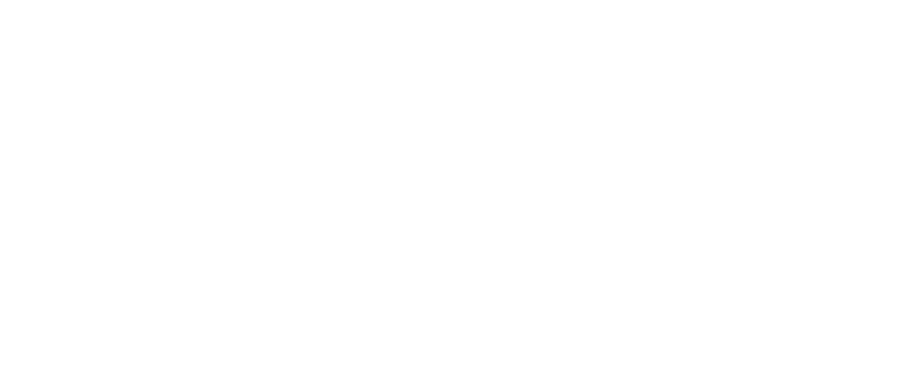
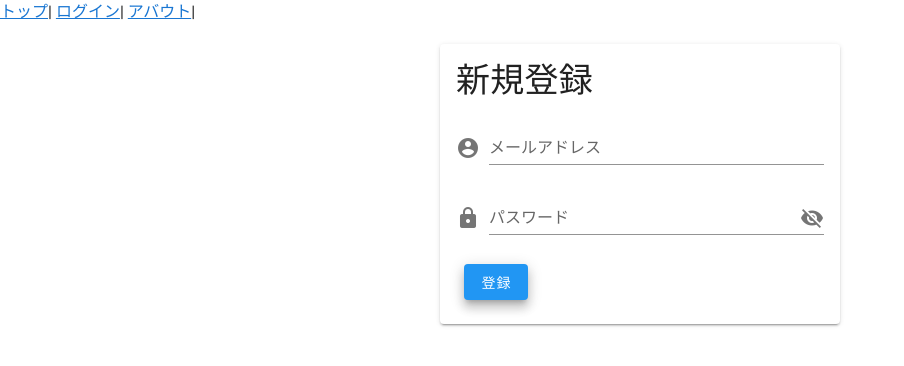
Before and after one commit to sisosyunya/noname, a Vue app: page /signup in a window 1280 px wide. Shown: the top 366 px of the page, without its empty margins (0-904 px from the left). Built offline with nearby package versions, Linux system fonts and the light colour scheme.

Commit message:
ログイン関連完成

```diff
--- a/package.json
+++ b/package.json
@@ -10,6 +10,7 @@
   "dependencies": {
     "axios": "^0.25.0",
     "core-js": "^3.6.5",
+    "firebase": "^9.6.4",
     "python-shell": "^3.0.1",
     "vue": "^2.6.11",
     "vue-router": "^3.2.0",
--- a/src/main.js
+++ b/src/main.js
@@ -2,10 +2,25 @@
 import App from './App.vue'
 import router from './router'
 import vuetify from './plugins/vuetify'
-import axios from 'axios'
+import { initializeApp } from "firebase/app";
+import { getAnalytics } from "firebase/analytics";
 
-Vue.config.productionTip = false
-Vue.prototype.$axios=axios
+const firebaseConfig = {
+  apiKey: "AIzaSyCqUWsHKFI5GfXd3u1_6v4b761qrDASJCg",
+  authDomain: "portforio-d9c04.firebaseapp.com",
+  projectId: "portforio-d9c04",
+  storageBucket: "portforio-d9c04.appspot.com",
+  messagingSenderId: "937225013149",
+  appId: "1:937225013149:web:608c6256a434cb9ccdd174",
+  measurementId: "G-6YDTGZ4RQX"
+};
+
+// Initialize Firebase
+export const app = initializeApp(firebaseConfig);
+export const analytics = getAnalytics(app);
+
+
+
 
 new Vue({
   router,
--- a/src/router/index.js
+++ b/src/router/index.js
@@ -3,6 +3,7 @@
 import Home from '../views/Home.vue'
 import Login from '../views/Login.vue'
 import About from '../views/About.vue'
+import Signup from '../views/Signup.vue'
 Vue.use(VueRouter)
 
 const routes = [
@@ -20,6 +21,11 @@
     path:'/login',
     name:'Login',
     component:Login
+  },
+  {
+    path:'/signup',
+    name:'Signup',
+    component:Signup
   }
 ]
 
--- a/src/views/Home.vue
+++ b/src/views/Home.vue
@@ -8,59 +8,5 @@
   </div>
 
 
-
-    <h1>デモ画面</h1>
-    <input type="button" value="移動" @click="goNewTask()"> <br>
-    <input type="number" v-model="message"><input type="button" value="取得" @click="getdata()">
-    <p> <font size="2"> 入力データ :{{ $data.message }} </font> </p>
-    <p> <font size="2"> 出力データ :{{ $data.result }} </font> </p>
-    <p> <font size="2"> 状態 :{{ $data.state }} </font> </p>
-
-
-
-
-
 </div>
 </template>
-
-<script>
-// eslint-disable-next-line
-/* eslint-disable */
-import * as d3 from 'd3'  //有効にする
-
-export default {
-  name: 'top',
-  data: function(){
-    return {
-        message:'',  //入力データを格納する変数。
-        result :'',  //演算結果を格納する変数。
-        state:"wait" //現在の状況を格納する変数。
-    }
-  },
-  methods: {
-    //テキストボックスに入力されたデータをバックエンドに送り、バックエンドから演算結果を受け取り、その結果を表示するメソッド
-    getdata:function(){
-        this.state="getting data"
-        this.$axios.get('http://192.168.0.4:3000/api',{params:{dat:this.message}})
-          .then(function(response){
-            console.log(response.data.message)  //バックエンドから返却された演算結果をconsole.logしている。
-            this.result= response.data.message
-            this.state="done"
-            }.bind(this))  //Promise処理を行う場合は.bind(this)が必要
-          .catch(function(error){  //バックエンドからエラーが返却された場合に行う処理について
-            this.state="ERROR"
-            }.bind(this))
-          .finally(function(){
-            }.bind(this))}
-
-  }
-}
-
-</script>
-
-<style scoped>
-.data-table {
-  width: 80%;
-  margin: auto;
-}
-</style>
--- a/src/views/Login.vue
+++ b/src/views/Login.vue
@@ -4,7 +4,8 @@
     <div id="nav">
       <router-link to="/">トップ</router-link>|
       <router-link to="/login">ログイン</router-link>|
-      <router-link to="/about">アバウト</router-link>
+      <router-link to="/about">アバウト</router-link>|
+      <router-link to="/signup">登録画面</router-link>
     </div>
 
     <v-card width="400px" class="mx-auto mt-5">
@@ -15,8 +16,8 @@
         <v-form>
           <v-text-field
             prepend-icon="mdi-account-circle"
-            label="ユーザ名"
-            v-model="name"
+            label="メールアドレス"
+            v-model="email"
           />
 
           <v-text-field
@@ -29,7 +30,10 @@
         </v-form>
         <v-card-actions>
           <!-- <vcard width="400px" class="mx-auto mt-5"> -->
-          <v-btn class="info" @click="submit">ログイン</v-btn>
+          <v-btn class="info" color="accent" elevation="8" @click="dologin">ログイン</v-btn>
+          <v-btn class="signup" color="accent"  outlined elevation="8" @click="signup">登録</v-btn>
+          <v-btn class="signout" color="black"  outlined elevation="8" @click="signout">サインアウト</v-btn>
+
         </v-card-actions>
       </v-card-text>
     </v-card>
@@ -37,14 +41,16 @@
 </template>
 
 <script>
-console.log("aaaa");
+import { getAuth, signInWithEmailAndPassword, signOut } from "firebase/auth";
+// import { signInWithPopup, GoogleAuthProvider, signOut } from "firebase/auth";
+
 export default {
   name: "App",
 
   data: () => {
     return {
       showPassword: false,
-      name: "",
+      email: "",
       password: "",
     };
   },
@@ -52,6 +58,38 @@
     submit() {
       console.log(this.name, this.password);
     },
+    async dologin(){
+      const auth = getAuth();
+      await signInWithEmailAndPassword(auth,this.name,this.password)
+        .then(() =>{
+          alert("ログイン完了しました");
+          this.$router.push("/");
+        })
+        .catch(function(error){
+          var errorCode = error.code;
+          var errorMessage = error.message;
+          console.log(errorCode);
+          console.log(errorMessage);
+        })
+    },
+    signup(){
+      console.log('あああ')
+    },
+    async signout(){
+      const auth = getAuth();
+      await signOut(auth)
+        .then(() => {
+          alert("signout");
+        })
+        .catch(function(error) {
+          //  //失敗の処理
+          var errorCode = error.code;
+          var errorMessage = error.message;
+          console.log(errorCode);
+          console.log(errorMessage);
+          alert("ログインに失敗しました");
+        });
+    }
   },
 };
 </script>
--- /dev/null
+++ b/src/views/Signup.vue
@@ -0,0 +1,70 @@
+
+<template>
+    <v-app>
+        <div id="nav">
+            <router-link to="/">トップ</router-link>|
+            <router-link to="/login">ログイン</router-link>|
+            <router-link to="/about">アバウト</router-link>|
+        </div>
+
+    <v-card width="400px" class="mx-auto mt-5">
+        <v-card-title>
+            <h1 class="display-1">新規登録</h1>
+        </v-card-title>
+        <v-card-text>
+            <v-form>
+                <v-text-field
+                    prepend-icon="mdi-account-circle"
+                    label="メールアドレス"
+                    v-model="email"
+                    type="email"
+                />
+            <v-text-field
+                v-bind:type="showPassword ? 'text' : 'password'"
+                prepend-icon="mdi-lock"
+                v-bind:append-icon="showPassword ? 'mdi-eye' : 'mdi-eye-off'"
+                label="パスワード"
+                v-model="password"
+                @click:append="showPassword = !showPassword"
+            />
+            </v-form>
+            <v-card-actions>
+                <v-btn class="info" color="accent" elevation="8" v-on:click="signup">登録</v-btn>
+            </v-card-actions>
+        </v-card-text>
+    </v-card>
+    <!-- <v-row justify="center">
+        <v-date-picker v-model="picker"></v-date-picker>
+    </v-row> -->
+    </v-app>
+</template>
+
+<script>
+import { getAuth, createUserWithEmailAndPassword } from "firebase/auth";
+export default {
+  data: () => ({
+    auth: getAuth(),
+    email:"",
+    password:"",
+    showPassword:false
+  }),
+  methods: {
+    async signup() {
+      await createUserWithEmailAndPassword(this.auth, this.email, this.password)
+        .then(() => {
+          alert("登録完了");
+          this.$router.push("/");
+          console.log(this.password)
+        })
+        .catch(function (error) {
+          var errorCode = error.code;
+          var errorMessage = error.message;
+          console.log(errorCode);
+          console.log(errorMessage);
+          alert("登録できませんでした");
+          console.log(this.password)
+        });
+    },
+  },
+};
+</script>
```
Also changed, not shown: 2 other files (tests, documents, lock files or other folders).
